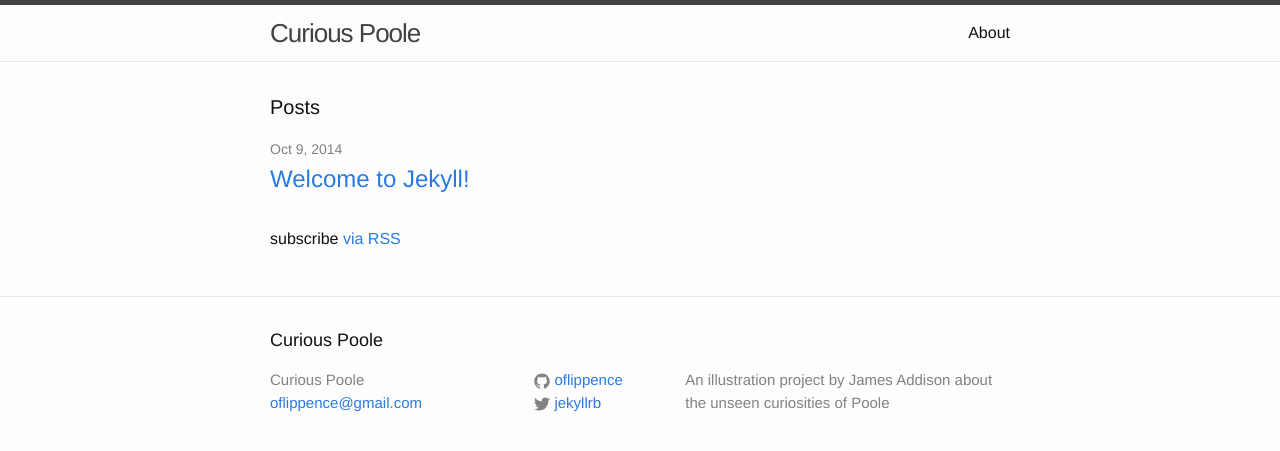
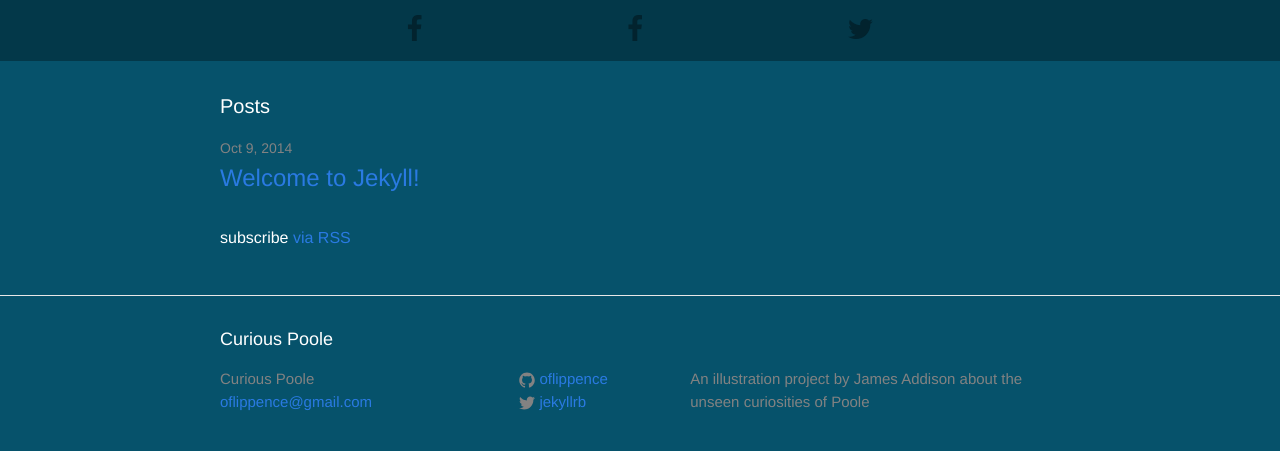
Before and after one commit to oflippence/curious_poole, a Jekyll site: the page built from index.html, in a window 1280 px wide. Shown: the top 451 px of the page. Built offline with Jekyll 4.4.1, drawn with Linux system fonts in a browser that asks for light colours; nearby versions of some CDN libraries; comment, search, counter and statistics services are not loaded.

Commit message:
header and base styling

```diff
--- a/Gemfile
+++ b/Gemfile
@@ -4,5 +4,5 @@ source 'https://rubygems.org'
 group :development do
   gem 'guard'
   gem 'guard-jekyll'
-  gem 'guard-livereload', require: false
+  gem 'guard-livereload'
 end
--- a/_includes/header.html
+++ b/_includes/header.html
@@ -2,24 +2,28 @@
 
   <div class="wrapper">
 
-    <a class="site-title" href="{{ site.baseurl }}/">{{ site.title }}</a>
+<!--     <a class="site-title" href="{{ site.baseurl }}/">{{ site.title }}</a> -->
+
 
     <nav class="site-nav">
-      <a href="#" class="menu-icon">
+      <a class="icon" href=""><i class="fa fa-facebook"></i></a>
+      <a class="icon" href=""><i class="fa fa-facebook"></i></a>
+      <a class="icon" href=""><i class="fa fa-twitter"></i></a>
+<!--       <a href="#" class="menu-icon">
         <svg viewBox="0 0 18 15">
           <path fill="#424242" d="M18,1.484c0,0.82-0.665,1.484-1.484,1.484H1.484C0.665,2.969,0,2.304,0,1.484l0,0C0,0.665,0.665,0,1.484,0 h15.031C17.335,0,18,0.665,18,1.484L18,1.484z"/>
           <path fill="#424242" d="M18,7.516C18,8.335,17.335,9,16.516,9H1.484C0.665,9,0,8.335,0,7.516l0,0c0-0.82,0.665-1.484,1.484-1.484 h15.031C17.335,6.031,18,6.696,18,7.516L18,7.516z"/>
           <path fill="#424242" d="M18,13.516C18,14.335,17.335,15,16.516,15H1.484C0.665,15,0,14.335,0,13.516l0,0 c0-0.82,0.665-1.484,1.484-1.484h15.031C17.335,12.031,18,12.696,18,13.516L18,13.516z"/>
         </svg>
-      </a>
+      </a> -->
 
-      <div class="trigger">
+<!--       <div class="trigger">
         {% for page in site.pages %}
           {% if page.title %}
           <a class="page-link" href="{{ page.url | prepend: site.baseurl }}">{{ page.title }}</a>
           {% endif %}
         {% endfor %}
-      </div>
+      </div> -->
     </nav>
 
   </div>
--- a/_sass/_base.scss
+++ b/_sass/_base.scss
@@ -154,8 +154,8 @@ pre {
  * Wrapper
  */
 .wrapper {
-    max-width: -webkit-calc(800px - (#{$spacing-unit} * 2));
-    max-width:         calc(800px - (#{$spacing-unit} * 2));
+    max-width: -webkit-calc(900px - (#{$spacing-unit} * 2));
+    max-width:         calc(900px - (#{$spacing-unit} * 2));
     margin-right: auto;
     margin-left: auto;
     padding-right: $spacing-unit;
@@ -191,6 +191,16 @@ pre {
  */
 .icon {
 
+    i {
+        color: $icon-color;
+        font-size: 28px;
+        transition: .3s ease all;
+
+        &:hover {
+            color: $text-color;
+        }
+    }
+
     > svg {
         display: inline-block;
         width: 16px;
--- a/_sass/_layout.scss
+++ b/_sass/_layout.scss
@@ -2,12 +2,12 @@
  * Site header
  */
 .site-header {
-    border-top: 5px solid $grey-color-dark;
-    border-bottom: 1px solid $grey-color-light;
-    min-height: 56px;
+    // min-height: 56px;
+    background-color: $header-color;
 
     // Positioning context for the mobile navigation icon
     position: relative;
+    padding: 15px 0 15px 0;
 }
 
 .site-title {
@@ -24,12 +24,19 @@
 }
 
 .site-nav {
-    float: right;
-    line-height: 56px;
+    // float: right;
+    text-align: center;
 
     .menu-icon {
         display: none;
     }
+
+    .icon {
+        &:not(:last-child) {
+            padding-right: 200px;
+        }
+    }
+
 
     .page-link {
         color: $text-color;
@@ -42,47 +49,53 @@
     }
 
     @include media-query($on-palm) {
-        position: absolute;
-        top: 9px;
-        right: 30px;
-        background-color: $background-color;
-        border: 1px solid $grey-color-light;
-        border-radius: 5px;
-        text-align: right;
+    .icon {
+        &:not(:last-child) {
+            padding-right: 30%;
+        }
+    }
 
-        .menu-icon {
-            display: block;
-            float: right;
-            width: 36px;
-            height: 26px;
-            line-height: 0;
-            padding-top: 10px;
-            text-align: center;
+        // position: absolute;
+        // top: 9px;
+        // right: 30px;
+        // background-color: $background-color;
+        // border: 1px solid $grey-color-light;
+        // border-radius: 5px;
+        // text-align: right;
 
-            > svg {
-                width: 18px;
-                height: 15px;
+        // .menu-icon {
+        //     display: block;
+        //     float: right;
+        //     width: 36px;
+        //     height: 26px;
+        //     line-height: 0;
+        //     padding-top: 10px;
+        //     text-align: center;
 
-                path {
-                    fill: $grey-color-dark;
-                }
-            }
-        }
+        //     > svg {
+        //         width: 18px;
+        //         height: 15px;
 
-        .trigger {
-            clear: both;
-            display: none;
-        }
+        //         path {
+        //             fill: $grey-color-dark;
+        //         }
+        //     }
+        // }
 
-        &:hover .trigger {
-            display: block;
-            padding-bottom: 5px;
-        }
+        // .trigger {
+        //     clear: both;
+        //     display: none;
+        // }
 
-        .page-link {
-            display: block;
-            padding: 5px 10px;
-        }
+        // &:hover .trigger {
+        //     display: block;
+        //     padding-bottom: 5px;
+        // }
+
+        // .page-link {
+        //     display: block;
+        //     padding: 5px 10px;
+        // }
     }
 }
 
--- a/css/main.scss
+++ b/css/main.scss
@@ -2,7 +2,10 @@
 # Only the main Sass file needs front matter (the dashes are enough)
 ---
 @charset "utf-8";
-@import url(http://fonts.googleapis.com/css?family=Lato:400,700|Merriweather:400,700);
+@import url(http://maxcdn.bootstrapcdn.com/font-awesome/4.1.0/css/font-awesome.min.css);
+@import url(http://fonts.googleapis.com/css?family=Lato|Merriweather:700);
+
+
 
 
 
@@ -14,9 +17,11 @@ $base-line-height: 1.5;
 
 $spacing-unit:     30px;
 
-$text-color:       #111;
-$background-color: #fdfdfd;
+$text-color:       #fff;
+$background-color: #06526b;
+$header-color:     #033849;
 $brand-color:      #2a7ae2;
+$icon-color:       #02232e;
 
 $grey-color:       #828282;
 $grey-color-light: lighten($grey-color, 40%);
```
